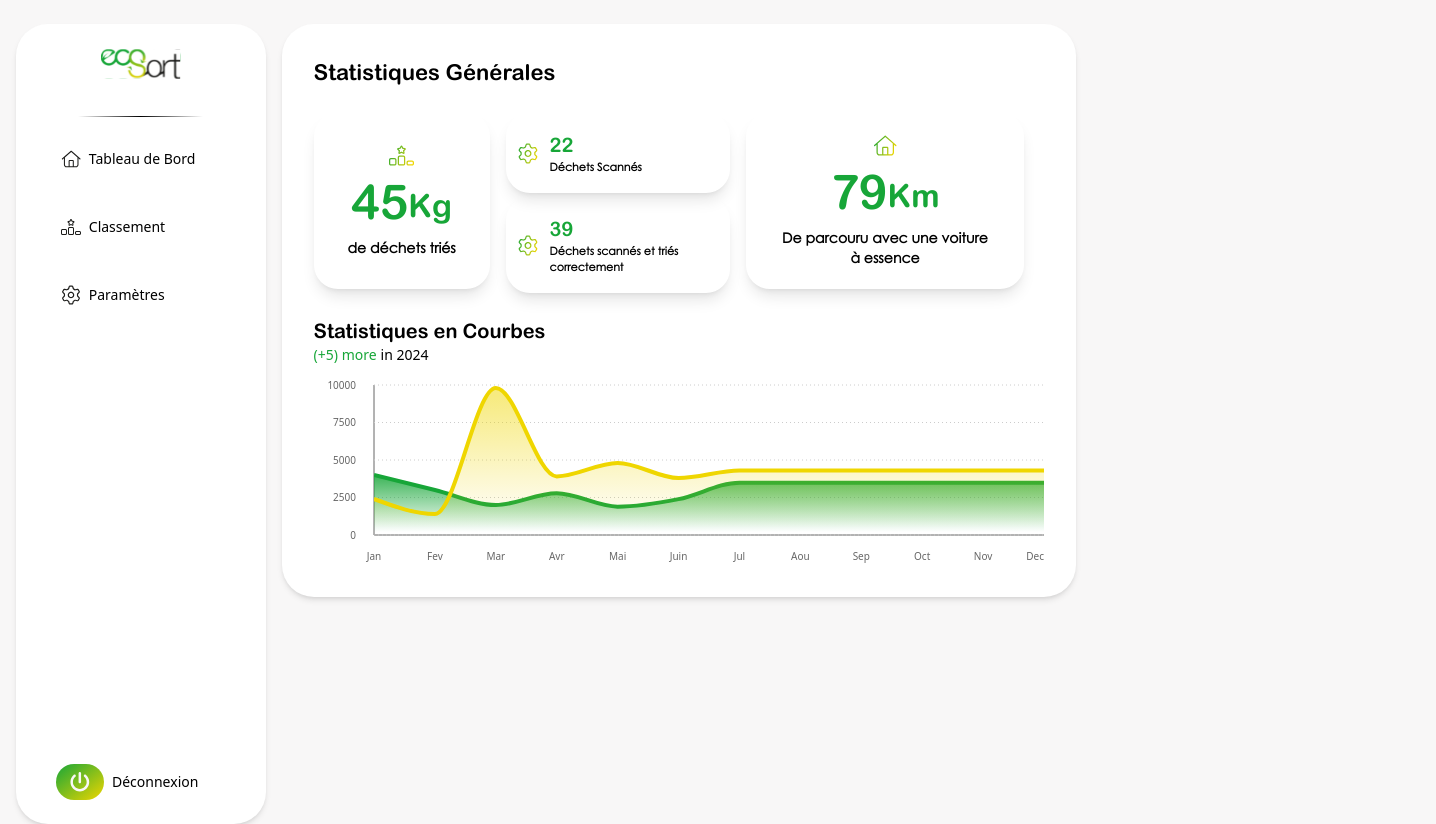
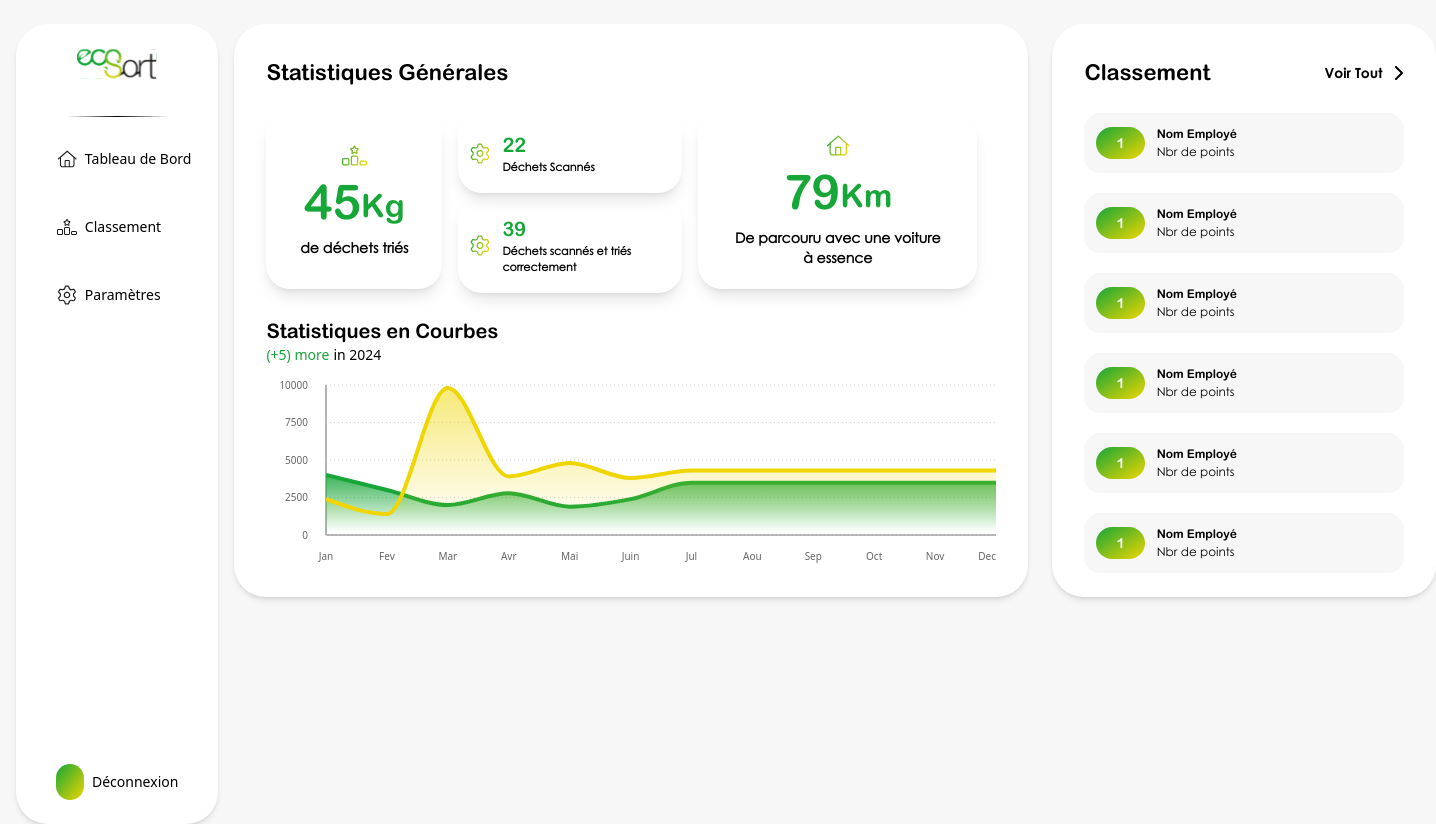
Before and after one commit to TheVisitor-coding/eco_sort, a React (Vite) app in the folder frontend_dashboard/: page / in a window 1280 px wide. Shown: the whole page, 1436 px wide, since content can reach past the window. Built offline with nearby package versions, Linux system fonts and the light colour scheme.

Commit message:
Add Section Classement

```diff
--- a/frontend_dashboard/src/components/input/Button.jsx
+++ b/frontend_dashboard/src/components/input/Button.jsx
@@ -7,7 +7,7 @@ function Button ({ children, onClick, src, alt }) {
       <button
         onFocus={() => setIsFocused(true)}
         onBlur={() => setIsFocused(false)}
-        className='flex flex-row items-center pl-6 gap-2 w-10/12 py-5 rounded-3xl hover:bg-button-focus focus:bg-button-focus'
+        className='flex flex-row items-center pl-6 gap-2 w-10/12 py-5 rounded-3xl hover:bg-primary focus:bg-primary'
         onClick={onClick}
       >
         <img className='size-5' src={`${isFocused ? `${src}_focus.svg` : `${src}_unfocus.svg`}`} alt={alt} />
--- /dev/null
+++ b/frontend_dashboard/src/components/input/LinkButton.jsx
@@ -0,0 +1,12 @@
+function LinkButton ({ text }) {
+  return (
+    <>
+      <a className='flex flex-row gap-3 items-center cursor-pointer transition-all hover:-translate-y-1'>
+        <p className='font-gothic-bold text-sm'>{text}</p>
+        <img src='./chevron-right.svg' alt='chevron-right' />
+      </a>
+    </>
+  )
+}
+
+export default LinkButton
--- /dev/null
+++ b/frontend_dashboard/src/components/section/tableau_bord/classement/ClassementSection.jsx
@@ -0,0 +1,28 @@
+import LinkButton from '../../../input/LinkButton'
+import LineClassement from './LineClassement'
+
+function ClassementSection () {
+  return (
+    <>
+      <div className='bg-white flex flex-col gap-6 shadow-md h-fit w-96 px-8 pt-8 pb-6 rounded-section'>
+        {/* Head Section */}
+        <div className='flex flex-row w-full justify-between'>
+          <h2 className='text-h2 font-arial-rounded'>Classement</h2>
+          <LinkButton text='Voir Tout' />
+        </div>
+
+        {/* Liste Classement */}
+        <div className='flex flex-col gap-5'>
+          <LineClassement />
+          <LineClassement />
+          <LineClassement />
+          <LineClassement />
+          <LineClassement />
+          <LineClassement />
+        </div>
+      </div>
+    </>
+  )
+}
+
+export default ClassementSection
--- /dev/null
+++ b/frontend_dashboard/src/components/section/tableau_bord/classement/LineClassement.jsx
@@ -0,0 +1,17 @@
+function LineClassement () {
+  return (
+    <>
+      <div className='bg-primary gap-3 flex flex-row items-center w-full rounded-2xl p-3'>
+        <span className='px-5 h-8 flex items-center justify-center rounded-full bg-gradient-to-br from-green-primary to-yellow'>
+          <p className='text-white text-sm font-arial-rounded'>1</p>
+        </span>
+        <div className='*:text-[12px]'>
+          <p className='font-arial-rounded'>Nom Employé</p>
+          <p className='font-gothic'>Nbr de points</p>
+        </div>
+      </div>
+    </>
+  )
+}
+
+export default LineClassement
--- a/frontend_dashboard/src/components/section/tableau_bord/statistics/Statistics.jsx
+++ b/frontend_dashboard/src/components/section/tableau_bord/statistics/StatisticsSection.jsx
@@ -2,7 +2,7 @@ import CardStatistics from './CardStatistics'
 import { statsCard } from '../../../../data/stats'
 import StatsGraphic from './StatsGraphic'
 
-function Statistics () {
+function StatisticsSection () {
   return (
     <>
       <section className='bg-white flex flex-col gap-6 shadow-md h-fit w-fit px-8 py-8 rounded-section'>
@@ -28,4 +28,4 @@ function Statistics () {
   )
 }
 
-export default Statistics
+export default StatisticsSection
--- a/frontend_dashboard/src/pages/Dashboard.jsx
+++ b/frontend_dashboard/src/pages/Dashboard.jsx
@@ -1,4 +1,5 @@
-import Statistics from '../components/section/tableau_bord/statistics/Statistics'
+import ClassementSection from '../components/section/tableau_bord/classement/ClassementSection'
+import StatisticsSection from '../components/section/tableau_bord/statistics/StatisticsSection'
 import Sidebar from '../components/sidebar/Sidebar'
 
 function Dashboard () {
@@ -7,7 +8,10 @@ function Dashboard () {
       <main className='mt-6 flex flex-row items-start'>
         <Sidebar />
         <div className='h-screen w-full'>
-          <Statistics />
+          <div className='flex flex-row gap-6'>
+            <StatisticsSection />
+            <ClassementSection />
+          </div>
         </div>
       </main>
     </>
--- a/frontend_dashboard/tailwind.config.js
+++ b/frontend_dashboard/tailwind.config.js
@@ -16,7 +16,7 @@ export default {
         'green-secondary': '#A3C4AA'
       },
       backgroundColor: {
-        'button-focus': '#F8F7F7'
+        primary: '#F8F7F7'
       },
       borderRadius: {
         section: '32px'
```
Also changed, not shown: frontend_dashboard/public/chevron-right.svg (added).
